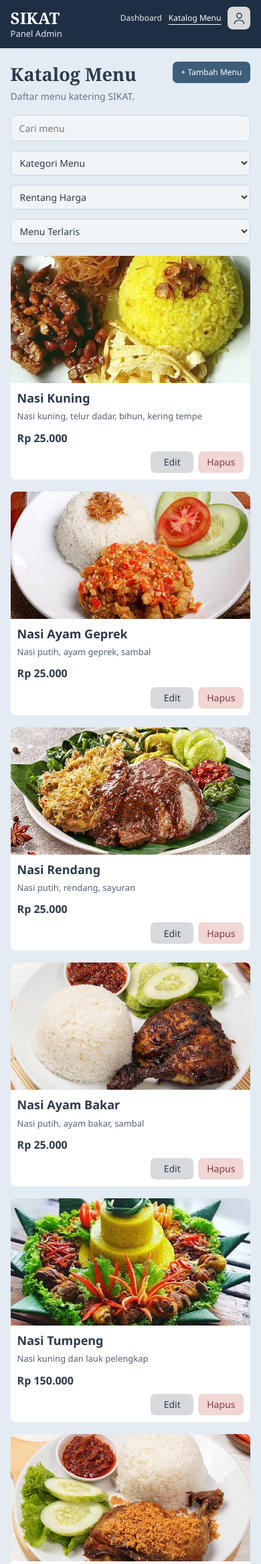
After one commit to AndraPratamaRiswan/Kelompok2_PBL_TI2H, a PHP site: page /katalog.php in a window 390 px wide. The commit adds this page. Shown: the top 2335 px of the page at 67% size. Run offline with PHP 8.4, Linux system fonts and the light colour scheme.

Commit message:
Andra - Frontend - 02 - (Admin) - page katalog menu, penambahan css untuk katalog menu, penambahan gambar untuk tiap menu, search dan dropdown (demo), tambah menu, hapus menu, edit menu (demo)

```diff
--- a/Admin/assets/css/style.css
+++ b/Admin/assets/css/style.css
@@ -76,7 +76,7 @@ button { cursor: pointer; }
 .page-heading h1 { margin: 0; font: 700 32px Georgia, "Times New Roman", serif; }
 .page-description { margin: 5px 0 0; color: var(--muted); }
 
-/* Tombol dibuat sederhana. Hover hanya mengubah warna latar. */
+/* tombol, hover tombol */
 .button {
     display: inline-flex;
     justify-content: center;
@@ -98,7 +98,7 @@ button { cursor: pointer; }
 .button-delete { background: #f0d6d5; color: #823b39; }
 .button-delete:hover { background: #e7c3c1; }
 
-/* Empat kartu ringkasan dashboard. */
+/* empat kartu ringkasan dashboard. */
 .stats-grid { display: grid; grid-template-columns: repeat(4, minmax(0, 1fr)); gap: 16px; margin-bottom: 14px; }
 .stat-card { min-height: 82px; display: flex; flex-direction: column; justify-content: space-between; padding: 12px 14px; border-radius: 8px; }
 .stat-card p { margin: 0; font-size: 15px; font-weight: 600; }
@@ -106,7 +106,7 @@ button { cursor: pointer; }
 .stat-card--soft { background: #c5d5e4; }
 .stat-card--dark { background: #6b7a8d; color: #fff; }
 
-/* Dua panel: grafik batang dan menu terlaris. */
+/* grafik tren pesanan dan tren menu */
 .analytics-grid { display: grid; grid-template-columns: 1.15fr 1fr; gap: 16px; margin-bottom: 14px; }
 .panel { min-width: 0; padding: 14px; border-radius: 8px; background: #bfd0df; }
 .panel h2, .orders-panel h2 { margin: 0; font-size: 17px; }
@@ -121,7 +121,7 @@ button { cursor: pointer; }
 .popular-item__track { height: 10px; overflow: hidden; border-radius: 20px; background: #dce1e6; }
 .popular-item__track span { display: block; height: 100%; border-radius: inherit; background: #6d7d90; }
 
-/* Daftar pesanan: area biru dengan isi yang bisa digulir. */
+/* daftar pesanan, area biru dengan isinya bisa di scroll */
 .orders-panel { padding: 14px; border-radius: 10px; background: var(--panel-blue); }
 .orders-toolbar { display: flex; justify-content: space-between; align-items: center; gap: 14px; margin-bottom: 10px; }
 .orders-title-group, .orders-actions { display: flex; align-items: center; gap: 12px; }
@@ -142,3 +142,44 @@ button { cursor: pointer; }
 .process-status { font-size: 12px; color: var(--muted); }
 .prototype-note { margin: 10px 0 0; color: #526b81; font-size: 12px; }
 .site-footer { display: flex; justify-content: space-between; gap: 12px; padding: 0 5% 18px; color: #78899a; font-size: 12px; }
+
+/* Tampilan katalog menu */
+.catalog-toolbar { display: grid; grid-template-columns: 1fr 1fr 1fr 1fr; gap: 14px; margin-bottom: 18px; }
+.catalog-toolbar input { min-width: 0; padding: 9px 12px; border: 1px solid #d0d8e0; border-radius: 8px; background: #f2f5f8; }
+.catalog-grid { display: grid; grid-template-columns: repeat(4, minmax(0, 1fr)); gap: 18px; }
+.menu-card { overflow: hidden; display: flex; flex-direction: column; border-radius: 8px; background: #fff; }
+.menu-card img { width: 100%; height: 145px; object-fit: cover; background: #dce5ed; }
+.menu-card__body { display: flex; flex: 1; flex-direction: column; padding: 10px; }
+.menu-card h2 { margin: 0 0 5px; font-size: 18px; }
+.menu-card p { flex: 1; margin: 0 0 12px; color: #526175; font-size: 13px; }
+.menu-card__bottom { display: flex; flex-direction: column; gap: 9px; }
+.menu-card__bottom strong { font-size: 16px; }
+.menu-card__buttons { display: flex; justify-content: flex-end; gap: 7px; }
+
+/* Kalau layar kecil, kartu disusun ke bawah biar gak sesak */
+@media (max-width: 850px) {
+    .main-content { width: 92%; }
+    .stats-grid { grid-template-columns: repeat(2, minmax(0, 1fr)); }
+    .analytics-grid { grid-template-columns: 1fr; }
+    .catalog-grid { grid-template-columns: repeat(2, minmax(0, 1fr)); }
+    .catalog-toolbar { grid-template-columns: repeat(2, minmax(0, 1fr)); }
+    .order-row { grid-template-columns: 1fr auto; }
+    .order-buttons { grid-column: 1 / -1; justify-content: flex-start; flex-wrap: wrap; }
+}
+
+@media (max-width: 520px) {
+    .topbar { align-items: flex-start; padding: 10px 4%; }
+    .brand__name { font-size: 24px; }
+    .brand__subtitle { font-size: 13px; }
+    .topnav { gap: 10px; flex-wrap: wrap; justify-content: flex-end; }
+    .topnav__link { font-size: 12px; }
+    .profile-icon { width: 34px; height: 34px; }
+    .page-heading { align-items: flex-start; }
+    .page-heading h1 { font-size: 27px; }
+    .page-heading .button { font-size: 12px; }
+    .orders-toolbar, .orders-title-group { align-items: flex-start; flex-direction: column; }
+    .orders-actions { align-self: flex-end; }
+    .catalog-toolbar, .catalog-grid { grid-template-columns: 1fr; }
+    .menu-card img { height: 190px; }
+    .site-footer { flex-direction: column; }
+}
--- /dev/null
+++ b/Admin/katalog.php
@@ -0,0 +1,67 @@
+<?php
+// dummy menu
+$katalogMenu = [
+    ['nama' => 'Nasi Kuning', 'deskripsi' => 'Nasi kuning, telur dadar, bihun, kering tempe', 'harga' => 25000, 'gambar' => 'assets/img/nasikuning.jpg'],
+    ['nama' => 'Nasi Ayam Geprek', 'deskripsi' => 'Nasi putih, ayam geprek, sambal', 'harga' => 25000, 'gambar' => 'assets/img/ayamgeprek.jpg'],
+    ['nama' => 'Nasi Rendang', 'deskripsi' => 'Nasi putih, rendang, sayuran', 'harga' => 25000, 'gambar' => 'assets/img/nasirendang.jpg'],
+    ['nama' => 'Nasi Ayam Bakar', 'deskripsi' => 'Nasi putih, ayam bakar, sambal', 'harga' => 25000, 'gambar' => 'assets/img/ayambakar.jpg'],
+    ['nama' => 'Nasi Tumpeng', 'deskripsi' => 'Nasi kuning dan lauk pelengkap', 'harga' => 150000, 'gambar' => 'assets/img/nasitumpeng.jpg'],
+    ['nama' => 'Nasi Ayam Goreng', 'deskripsi' => 'Nasi putih, ayam goreng, lalapan', 'harga' => 25000, 'gambar' => 'assets/img/ayamgoreng.jpg'],
+    ['nama' => 'Gule Kambing', 'deskripsi' => 'Gule kambing dengan kuah rempah', 'harga' => 30000, 'gambar' => 'assets/img/gulekambing.jpg'],
+    ['nama' => 'Nasi Uduk', 'deskripsi' => 'Nasi uduk dan lauk pelengkap', 'harga' => 22000, 'gambar' => 'assets/img/nasiuduk.jpg'],
+];
+
+$pageTitle = 'Katalog Menu';
+$activeNav = 'katalog';
+require __DIR__ . '/includes/header.php';
+?>
+
+<!-- judul katalog -->
+<section class="page-heading">
+    <div>
+        <h1>Katalog Menu</h1>
+        <p class="page-description">Daftar menu katering SIKAT.</p>
+    </div>
+    <button class="button button-primary" type="button">+ Tambah Menu</button>
+</section>
+
+<!-- input dan dropdown masih tampilan doang, blom berfungsi -->
+<section class="catalog-toolbar">
+    <input type="search" placeholder="Cari menu" aria-label="Cari menu">
+    <select class="simple-select" aria-label="Kategori menu">
+        <option>Kategori Menu</option>
+        <option>Nasi Box</option>
+        <option>Snack Box</option>
+        <option>Tumpeng</option>
+    </select>
+    <select class="simple-select" aria-label="Rentang harga">
+        <option>Rentang Harga</option>
+        <option>Di bawah Rp25.000</option>
+        <option>Rp25.000 ke atas</option>
+    </select>
+    <select class="simple-select" aria-label="Menu terlaris">
+        <option>Menu Terlaris</option>
+        <option>Terlaris</option>
+    </select>
+</section>
+
+<section class="catalog-grid">
+    <?php foreach ($katalogMenu as $menu): ?>
+        <article class="menu-card">
+            <img src="<?= htmlspecialchars($menu['gambar']) ?>" alt="Foto <?= htmlspecialchars($menu['nama']) ?>" loading="lazy">
+            <div class="menu-card__body">
+                <h2><?= htmlspecialchars($menu['nama']) ?></h2>
+                <p><?= htmlspecialchars($menu['deskripsi']) ?></p>
+                <div class="menu-card__bottom">
+                    <strong>Rp <?= number_format($menu['harga'], 0, ',', '.') ?></strong>
+                    <div class="menu-card__buttons">
+                        <button class="button button-neutral" type="button">Edit</button>
+                        <button class="button button-delete" type="button">Hapus</button>
+                    </div>
+                </div>
+            </div>
+        </article>
+    <?php endforeach; ?>
+</section>
+
+<?php require __DIR__ . '/includes/footer.php'; ?>
```
Also changed, not shown: Admin/assets/img/ayambakar.jpg (added), Admin/assets/img/ayamgeprek.jpg (added), Admin/assets/img/ayamgoreng.jpg (added), Admin/assets/img/gulekambing.jpg (added), Admin/assets/img/nasikuning.jpg (added), Admin/assets/img/nasirendang.jpg (added), Admin/assets/img/nasitumpeng.jpg (added), Admin/assets/img/nasiuduk.jpg (added).
